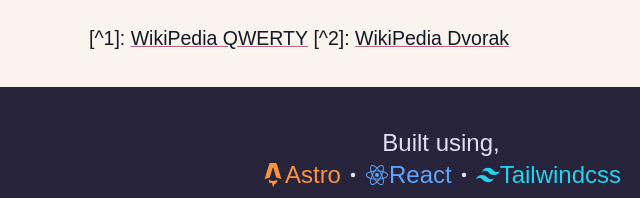
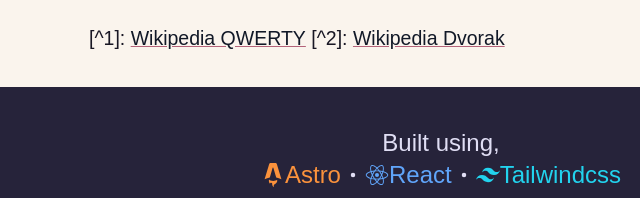
Before and after one commit to schmeekygeek/blog, an Astro site: page /posts/why-i-use-dvorak in a window 1280 px wide. Shown: the part 6888-7086 px from the top of the page, 199-839 px from the left. Built offline with nearby package versions, Linux system fonts and the light colour scheme; Astro itself is replaced by a stand-in of ours; some packages are replaced by stand-ins of ours; a web font is replaced by a local one.

Commit message:
minor fix
change from WikiPedia to Wikipedia

```diff
--- a/src/pages/posts/why-i-use-dvorak.md
+++ b/src/pages/posts/why-i-use-dvorak.md
@@ -90,5 +90,5 @@ I felt confident on using Dvorak with Vim.
 
 It was a very liberating feeling, because I was always under this regret that I had wasted my time trying to learn a new layout, all to just keep it aside forever. I started seeing light at the end of the tunnel, my eyes glistened with teardrops as my lips writhered while I tried to contain my emotions. My journey was complete.
 
-[^1]: [WikiPedia QWERTY](https://en.wikipedia.org/wiki/QWERTY)
-[^2]: [WikiPedia Dvorak](https://en.wikipedia.org/wiki/Anton%C3%ADn_Dvo%C5%99%C3%A1k)
+[^1]: [Wikipedia QWERTY](https://en.wikipedia.org/wiki/QWERTY)
+[^2]: [Wikipedia Dvorak](https://en.wikipedia.org/wiki/Anton%C3%ADn_Dvo%C5%99%C3%A1k)
```
